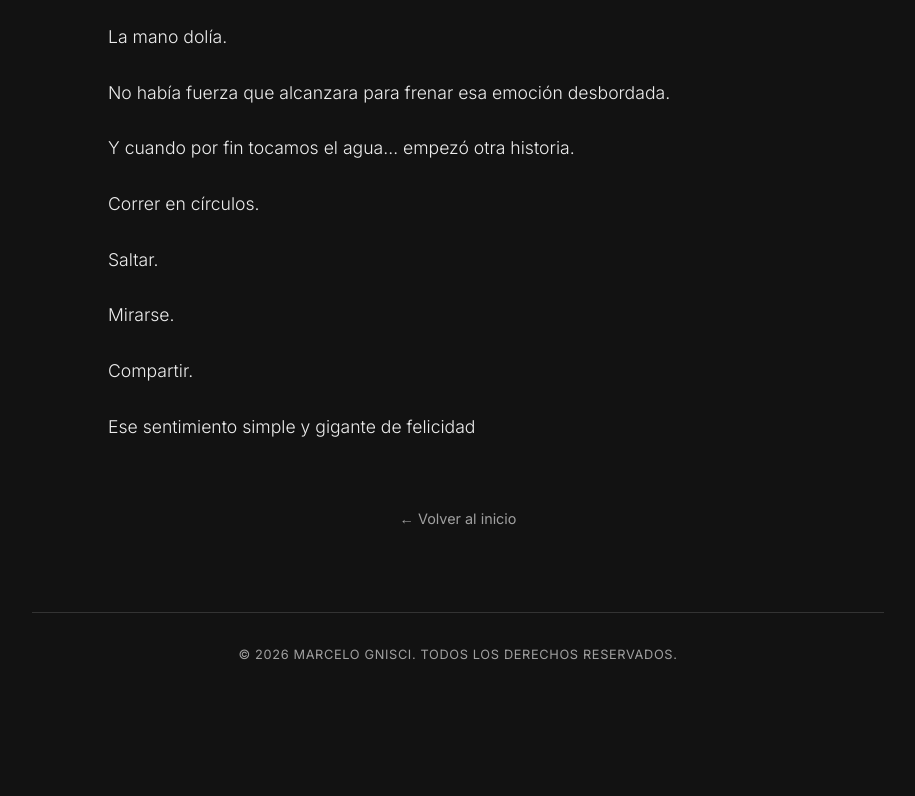
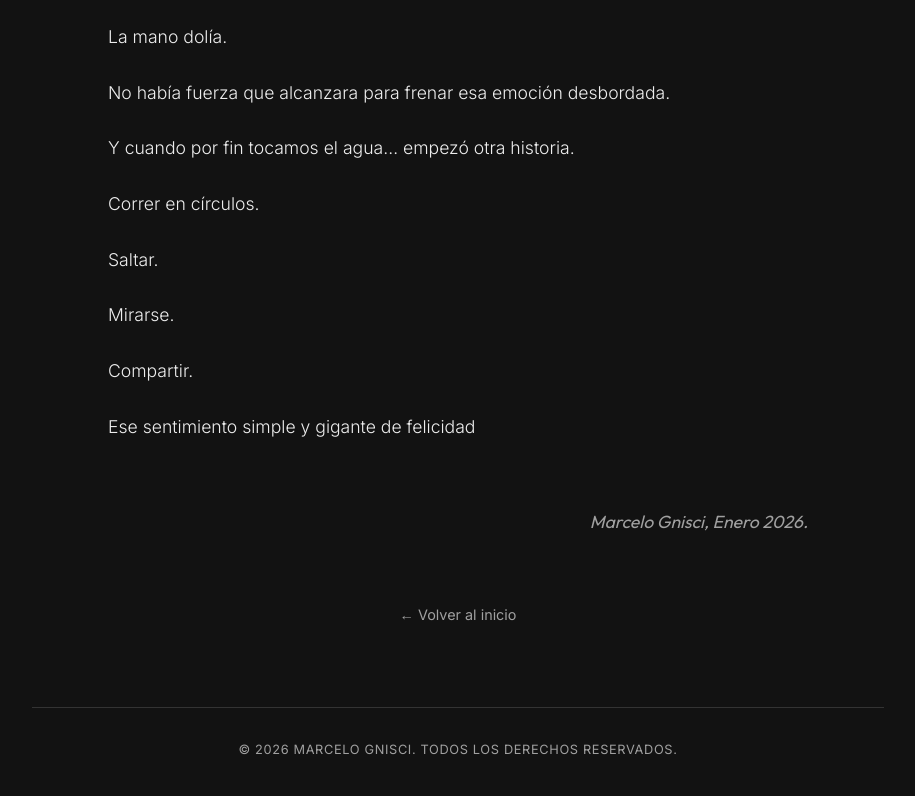
Before and after one commit to maka77/marcelo-gnisci-web, a website built with Vite: page cuando-roma-me-llevo-al-mar.html in a window 1280 px wide. Shown: the part 2476-3272 px from the top of the page, without its empty margins (182-1097 px from the left). Before the commit the page ends 3205 px from the top, so only its background shows below. Built offline with nearby package versions, Linux system fonts and the light colour scheme.

Commit message:
Add signature to second story for consistency

```diff
--- a/cuando-roma-me-llevo-al-mar.html
+++ b/cuando-roma-me-llevo-al-mar.html
@@ -70,6 +70,7 @@
                     <p>Mirarse.</p>
                     <p>Compartir.</p>
                     <p>Ese sentimiento simple y gigante de felicidad</p>
+                    <p class="story-signature">Marcelo Gnisci, Enero 2026.</p>
                 </div>
 
                 <div class="story-footer">
```
